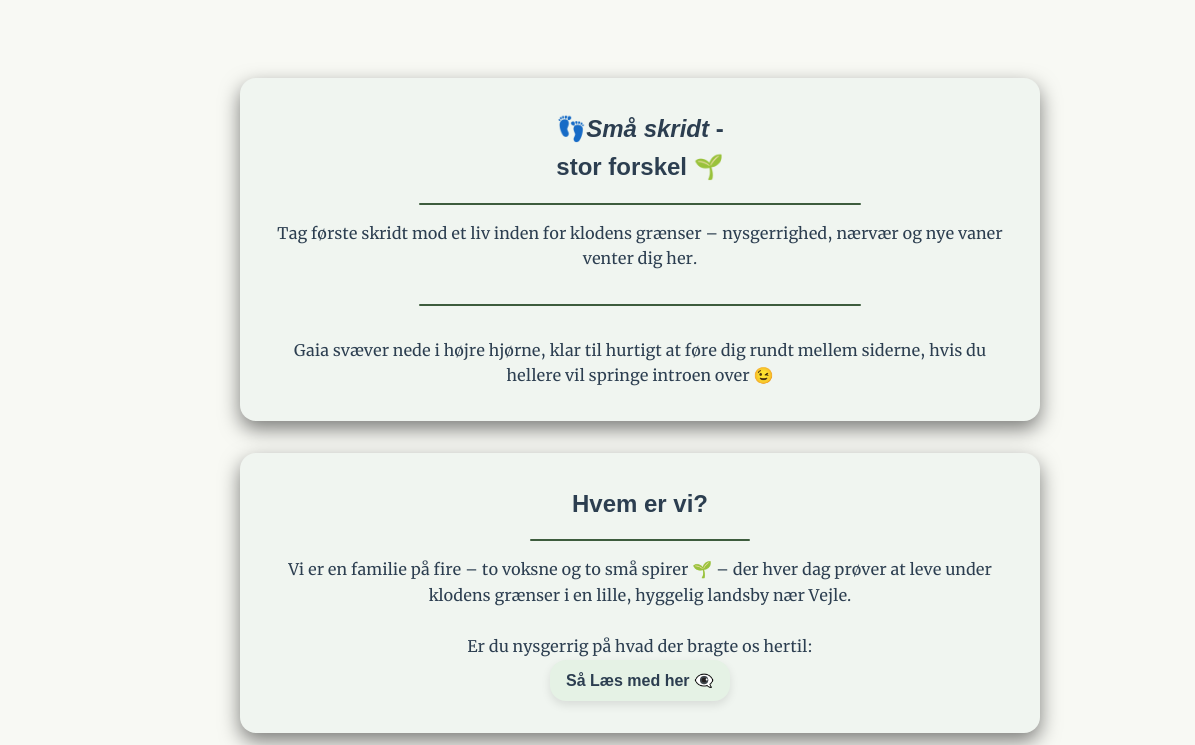
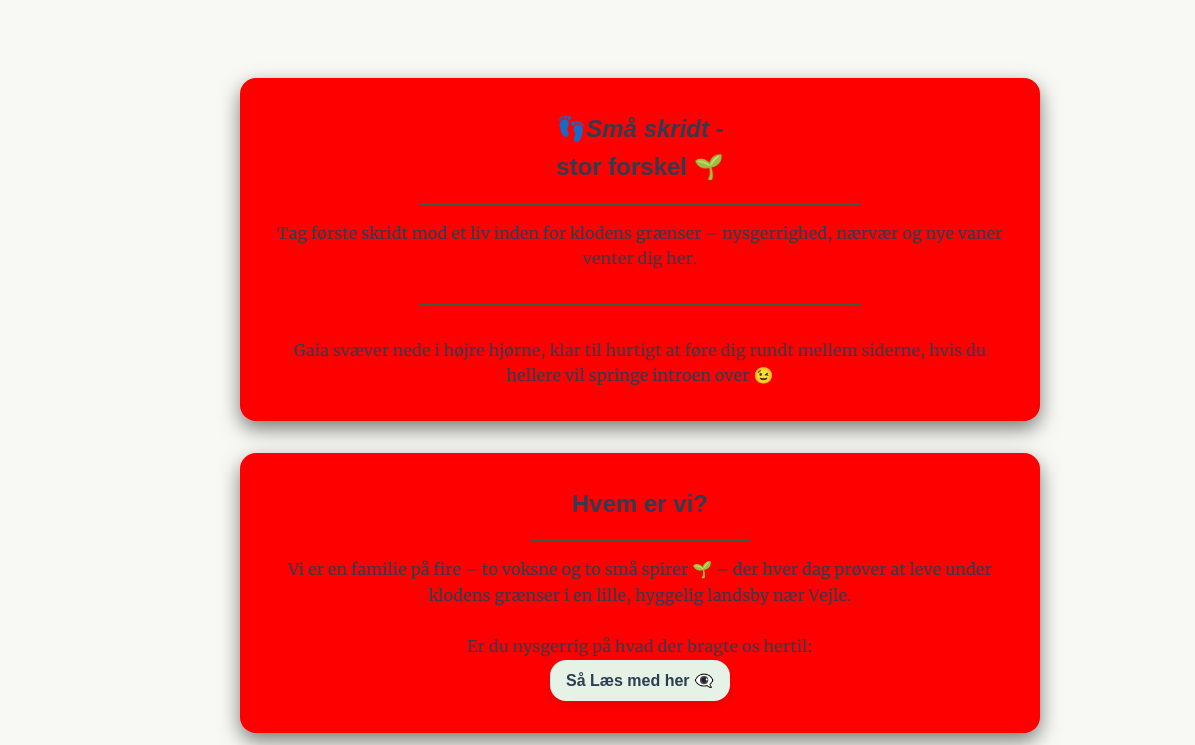
Before and after one commit to HoloProfile/planetary, a plain HTML site: page index.html in a window 1280 px wide. Shown: the part 575-1320 px from the top of the page, 0-1195 px from the left. Drawn offline with Linux system fonts and the light colour scheme; files whose address does not match are found by name.

Commit message:
Update style.css

```diff
--- a/styles/style.css
+++ b/styles/style.css
@@ -388,7 +388,7 @@ h1, h2, h3 {
   color: #2c3e50;
 }
 section.content {
-  background: red;
+  background: red !important;
 }
 
 
```
